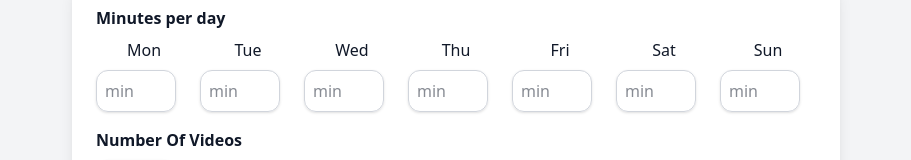
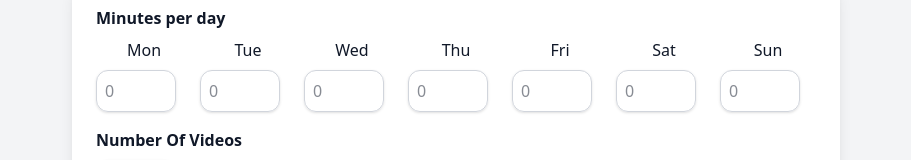
Before and after one commit to LeticiaRosa/YouPlan, a React (Vite) app: page / in a window 1280 px wide. Shown: the part 276-436 px from the top of the page, without its empty margins (184-1095 px from the left). Built offline with nearby package versions, Linux system fonts and the light colour scheme.

Commit message:
Fix: Conponentizando os inputs de Minutes Per Day

```diff
--- /dev/null
+++ b/src/components/Input-minutes-per-day.tsx
@@ -0,0 +1,29 @@
+export interface InputMinutesPerDayProps {
+  id: number;
+  abreviatedName: string;
+  type: string;
+  placeholder: string;
+  className: string;
+}
+
+export function InputMinutesPerDay({
+  id,
+  abreviatedName,
+  type,
+  placeholder,
+  className,
+}: InputMinutesPerDayProps) {
+  return (
+    <input
+      id={id.toString()}
+      name={abreviatedName}
+      type={type}
+      placeholder={placeholder}
+      className="input input-minutes-per-day"
+      min="0"
+      max="1440"
+      step="1"
+      required
+    />
+  );
+}
--- a/src/components/Minutes-per-day.tsx
+++ b/src/components/Minutes-per-day.tsx
@@ -1,69 +1,81 @@
+import {
+  InputMinutesPerDay,
+  InputMinutesPerDayProps,
+} from "./Input-minutes-per-day";
 import { NumberOfVideos } from "./Number-of-videos";
 
 export function MinutesPerDay() {
+  const week = [
+    {
+      id: 1,
+      abreviatedName: "Mon",
+      type: "number",
+      placeholder: "0",
+    },
+    {
+      id: 2,
+      abreviatedName: "Tue",
+      type: "number",
+      placeholder: "0",
+    },
+    {
+      id: 3,
+      abreviatedName: "Wed",
+      type: "number",
+      placeholder: "0",
+    },
+    {
+      id: 4,
+      abreviatedName: "Thu",
+      type: "number",
+      placeholder: "0",
+    },
+    {
+      id: 5,
+      abreviatedName: "Fri",
+      type: "number",
+      placeholder: "0",
+    },
+    {
+      id: 6,
+      abreviatedName: "Sat",
+      type: "number",
+      placeholder: "0",
+    },
+    {
+      id: 7,
+      abreviatedName: "Sun",
+      type: "number",
+      placeholder: "0",
+    },
+  ] as InputMinutesPerDayProps[];
+
   return (
     <div className="card">
       <div className="flex flex-col gap-2">
         <h1 className="text-md font-bold">Minutes per day</h1>
         <div className="grid grid-cols-7 gap-2 text-center text-gray-5min">
-          <p>Mon</p>
-          <p>Tue</p>
-          <p>Wed</p>
-          <p>Thu</p>
-          <p>Fri</p>
-          <p>Sat</p>
-          <p>Sun</p>
+          {week.map(({ id, abreviatedName }: InputMinutesPerDayProps) => (
+            <p key={`label-${id}`}>{abreviatedName}</p>
+          ))}
         </div>
         <div className="grid grid-cols-7 gap-2 place-content-center">
-          <input
-            id="price"
-            name="price"
-            type="text"
-            placeholder="min"
-            className="input"
-          />
-          <input
-            id="price"
-            name="price"
-            type="text"
-            placeholder="min"
-            className="input"
-          />
-          <input
-            id="price"
-            name="price"
-            type="text"
-            placeholder="min"
-            className="input"
-          />
-          <input
-            id="price"
-            name="price"
-            type="text"
-            placeholder="min"
-            className="input"
-          />
-          <input
-            id="price"
-            name="price"
-            type="text"
-            placeholder="min"
-            className="input"
-          />
-          <input
-            id="price"
-            name="price"
-            type="text"
-            placeholder="min"
-            className="input"
-          />
-          <input
-            id="price"
-            name="price"
-            type="text"
-            placeholder="min"
-            className="input"
-          />
+          {week.map(
+            ({
+              id,
+              abreviatedName,
+              type,
+              placeholder,
+            }: InputMinutesPerDayProps) => (
+              <InputMinutesPerDay
+                key={id}
+                id={id}
+                abreviatedName={abreviatedName}
+                type={type}
+                placeholder={placeholder}
+              />
+            )
+          )}
         </div>
       </div>
       <NumberOfVideos />
```
